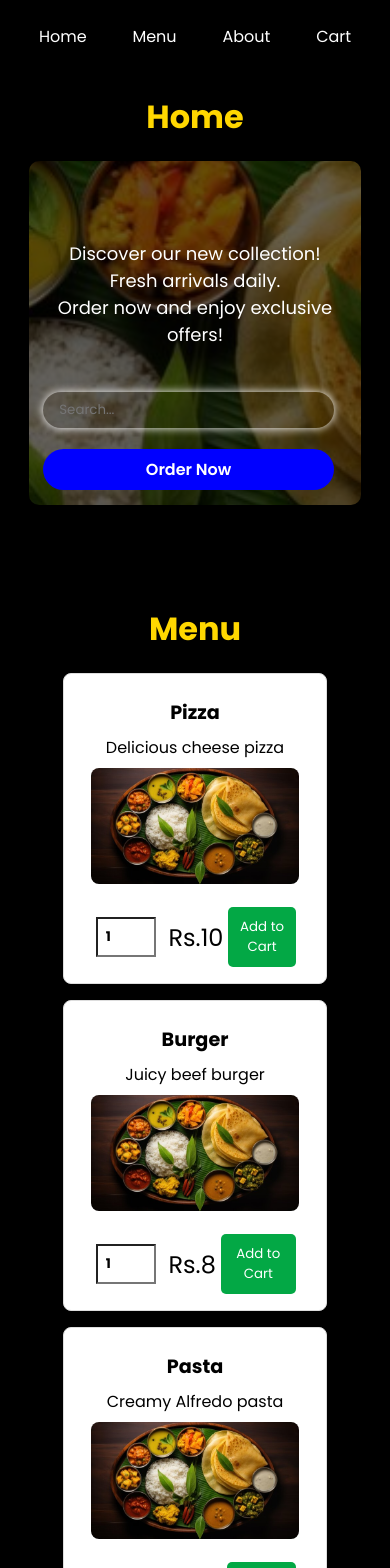
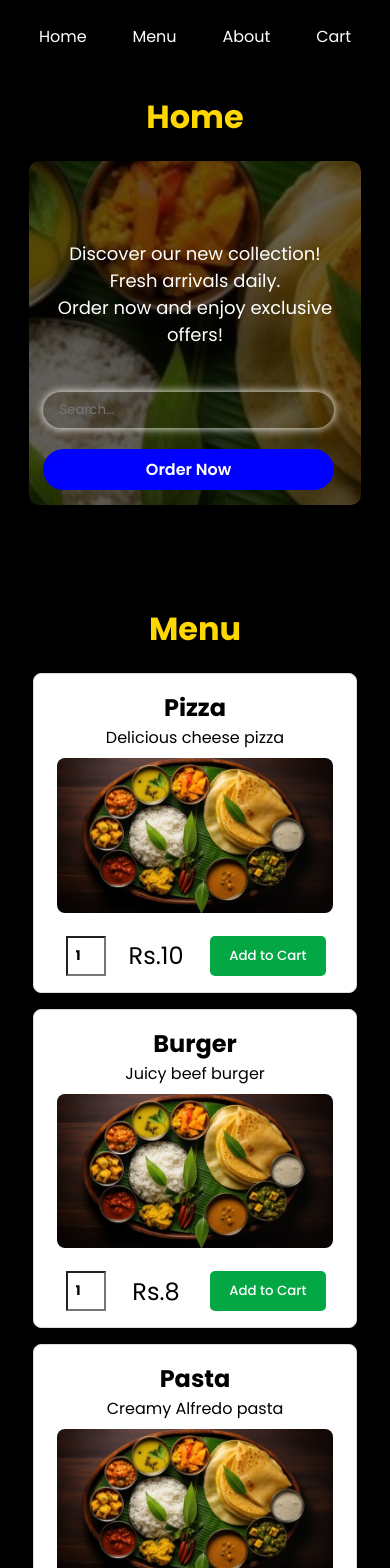
Before and after one commit to rakii17/Foodelicious, a React (Create React App) app: page / in a window 390 px wide. Shown: the top 1568 px of the page. Built offline with nearby package versions, Linux system fonts and the light colour scheme.

Commit message:
Media query to menu

```diff
--- a/src/components/Menu/menu.css
+++ b/src/components/Menu/menu.css
@@ -31,14 +31,14 @@
 }
 
 .menu-item-card h2 {
-    font-size: 1.5em;
-    margin: 0.5rem 0;
+    font-size: 2rem;
+    margin: 0 0 0.5rem 0;
     color: black;
 }
 
 .item-desc {
     color: black;
-    margin: 0.5rem 0;
+    margin: 0 0 0.5rem 0;
 }
 
 .menu-item-image {
@@ -70,7 +70,8 @@
 
 .menu-item-footer button {
     background-color: #03a845;
-    color: #fff;
+    color: #ffffff;
+    font-weight: 500;
     margin-right: 0.9rem;
     border: none;
     padding: 10px 15px;
@@ -85,7 +86,7 @@
 
 @media (max-width: 600px) {
     .menu {
-    padding: 0rem 3rem;
+    padding: 0rem 1.5rem;
     }
 
     .menu-title {
@@ -99,18 +100,19 @@
     }
 
     .menu-item-card {
-        max-width: 90%;
+        max-width: 95%;
         padding: 1rem;
     }
 
     .menu-item-image {
-        width: 90%;
+        width: 95%;
         height: auto;
         border-radius: 8px;
     }
 
     .menu-item-card h2 {
-        font-size: 1.2em;
+        font-size: 1.5rem;
+        margin-bottom: 0;
     }
 
     .menu-item-footer {
@@ -120,14 +122,15 @@
     }
 
     .menu-item-footer input[type="number"] {
-        /* margin-right: 0;
-        margin-bottom: 0.5rem; */
+        margin-right: 0.2rem;
+        margin-bottom: 0rem;
+        width: 2.5rem;
     }
 
     .menu-item-footer span {
         font-size: 1.5em;
         color: rgb(0, 0, 0);
-        margin-right: 0.3rem;
+        margin-right: 0.4rem;
     }
 
     .menu-item-footer button {
--- a/src/components/Menu/menu.js
+++ b/src/components/Menu/menu.js
@@ -11,8 +11,6 @@ const menuItems = [
   { id: 6, title: "Pasta", description: "Creamy Alfredo pasta", image: foodimg, price: 12 },
   { id: 7, title: "Pasta", description: "Creamy Alfredo pasta", image: foodimg, price: 12 },
   { id: 8, title: "Pasta", description: "Creamy Alfredo pasta", image: foodimg, price: 12 },
-  { id: 9, title: "Pasta", description: "Creamy Alfredo pasta", image: foodimg, price: 12 },
-  { id: 10, title: "Pasta", description: "Creamy Alfredo pasta", image: foodimg, price: 12 },
 ];
 
 const Menu = ({ setCart, cart }) => {
```
